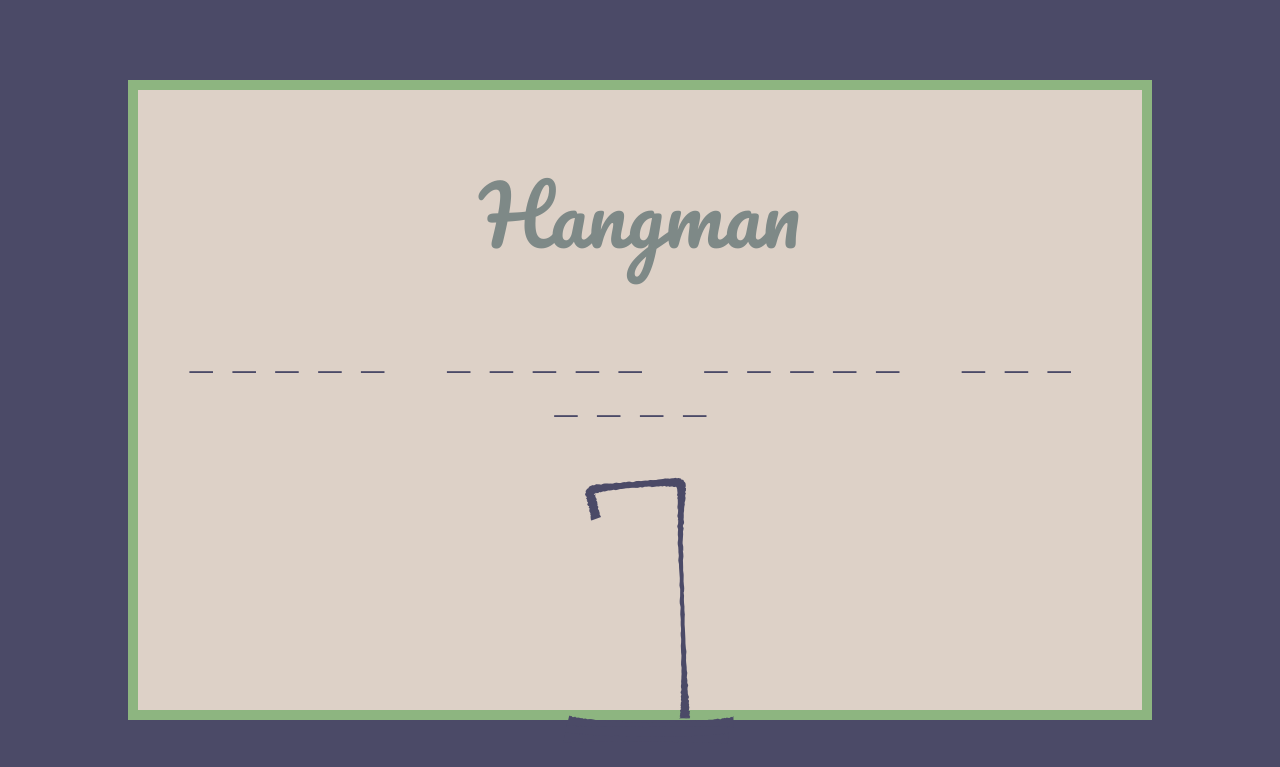
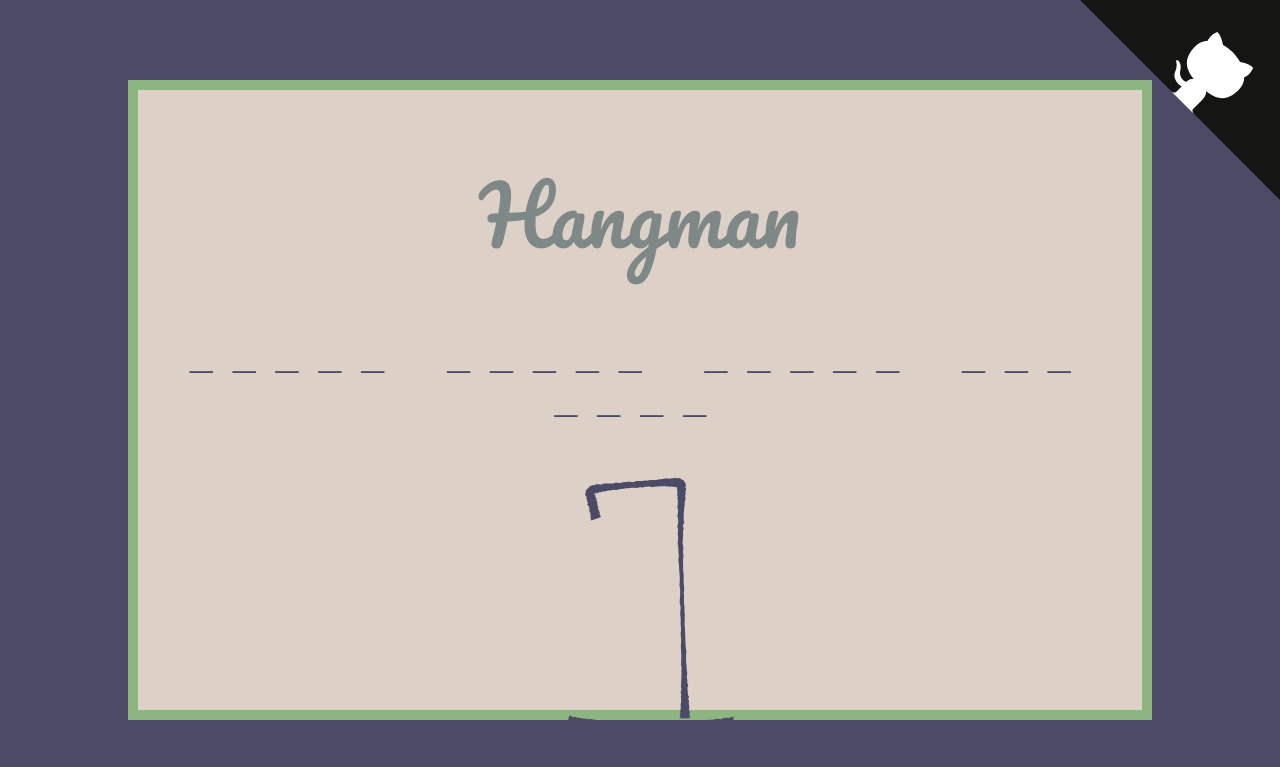
Before and after one commit to GhitaB/hangman, a plain HTML site: page index.html in a window 1280 px wide. Drawn offline with nearby package versions, Linux system fonts and the light colour scheme.

Commit message:
Add fork on GitHub.

```diff
--- a/index.html
+++ b/index.html
@@ -7,6 +7,8 @@
     <link rel="stylesheet" type="text/css" href="styles.css">
   </head>
   <body>
+    <a href="https://github.com/GhitaB/hangman" class="github-corner"><svg width="200" height="200" viewBox="0 0 250 250" style="fill:#151513; color:#fff; position: absolute; top: 0; border: 0; right: 0;"><path d="M0,0 L115,115 L130,115 L142,142 L250,250 L250,0 Z"></path><path d="M128.3,109.0 C113.8,99.7 119.0,89.6 119.0,89.6 C122.0,82.7 120.5,78.6 120.5,78.6 C119.2,72.0 123.4,76.3 123.4,76.3 C127.3,80.9 125.5,87.3 125.5,87.3 C122.9,97.6 130.6,101.9 134.4,103.2" fill="currentColor" style="transform-origin: 130px 106px;" class="octo-arm"></path><path d="M115.0,115.0 C114.9,115.1 118.7,116.5 119.8,115.4 L133.7,101.6 C136.9,99.2 139.9,98.4 142.2,98.6 C133.8,88.0 127.5,74.4 143.8,58.0 C148.5,53.4 154.0,51.2 159.7,51.0 C160.3,49.4 163.2,43.6 171.4,40.1 C171.4,40.1 176.1,42.5 178.8,56.2 C183.1,58.6 187.2,61.8 190.9,65.4 C194.5,69.0 197.7,73.2 200.1,77.6 C213.8,80.2 216.3,84.9 216.3,84.9 C212.7,93.1 206.9,96.0 205.4,96.6 C205.1,102.4 203.0,107.8 198.3,112.5 C181.9,128.9 168.3,122.5 157.7,114.1 C157.9,116.9 156.7,120.9 152.7,124.9 L141.0,136.5 C139.8,137.7 141.6,141.9 141.8,141.8 Z" fill="currentColor" class="octo-body"></path></svg></a><style>.github-corner:hover .octo-arm{animation:octocat-wave 560ms ease-in-out}@keyframes octocat-wave{0%,100%{transform:rotate(0)}20%,60%{transform:rotate(-25deg)}40%,80%{transform:rotate(10deg)}}@media (max-width:500px){.github-corner:hover .octo-arm{animation:none}.github-corner .octo-arm{animation:octocat-wave 560ms ease-in-out}}</style>
+
     <div class="container">
       <h1>Hangman</h1>
 
```
